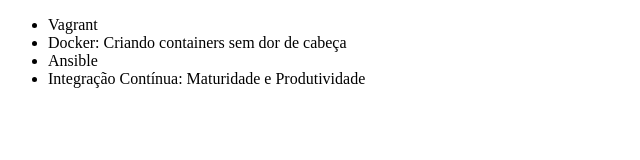
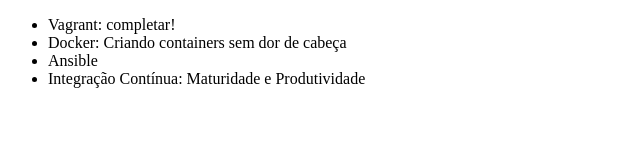
Before and after one commit to mds-camile/alura-git, a plain HTML site: page index.html in a window 1280 px wide. Shown: the full height of the page, 0-640 px from the left. Drawn offline with Linux system fonts and the light colour scheme.

Commit message:
Corrigindo curso de vagrant

```diff
--- a/index.html
+++ b/index.html
@@ -6,7 +6,7 @@
 </head>
 <body>
     <ul>
-        <li>Vagrant</li>
+        <li>Vagrant: completar!</li>
         <li>Docker: Criando containers sem dor de cabeça</li>
         <li>Ansible</li>
         <li>Integração Contínua: Maturidade e Produtividade</li>
```
Also changed, not shown: 1 other file.
